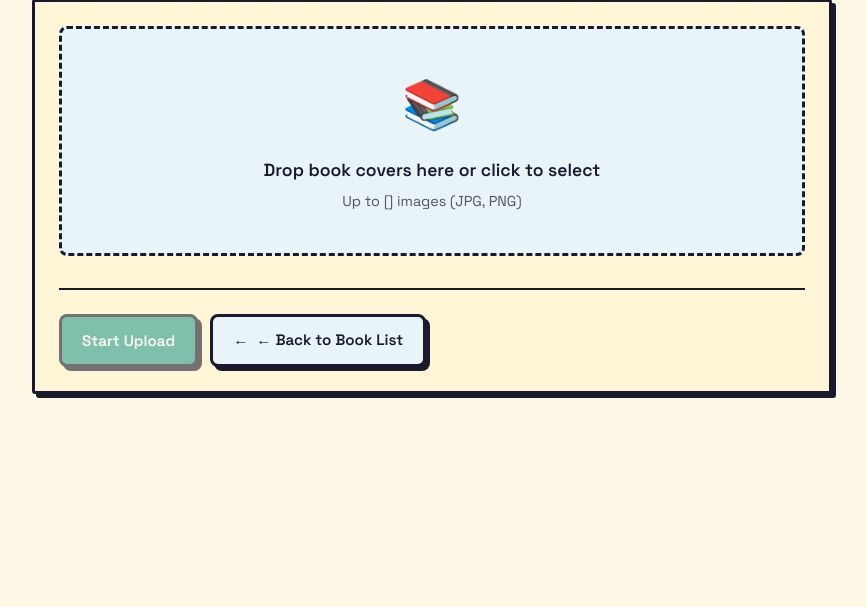
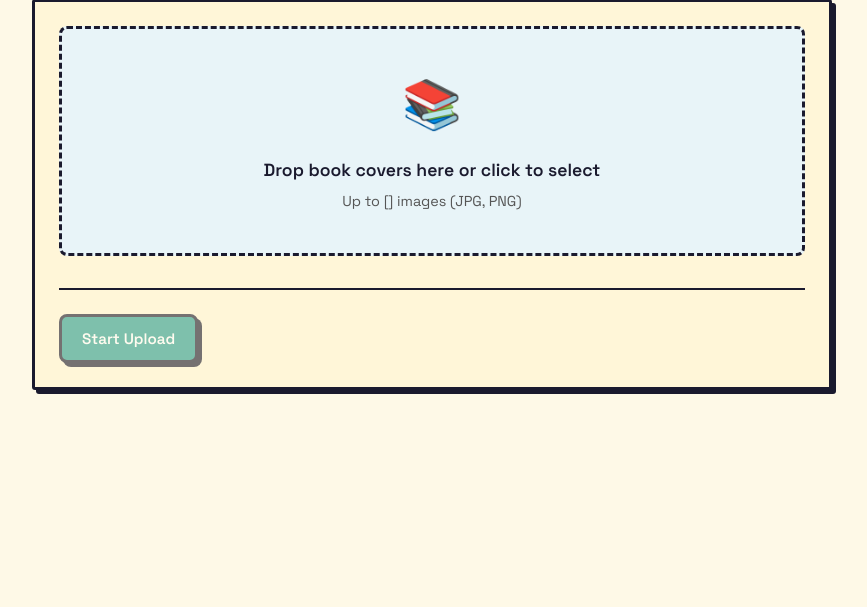
Before and after one commit to sirodoht/bookstore, a Django app: template books/templates/books/batch_upload.html in a window 1280 px wide. Shown: the part 191-798 px from the top of the page, without its empty margins (208-1075 px from the left). Run offline with Django 3.2, Linux system fonts and the light colour scheme; the template is opened without the code that fills it: most values are stand-ins (such as "Sample title", 1, 10 or a date in 2020).

Commit message:
style: remove arrow characters from back links

```diff
--- a/books/templates/books/batch_results.html
+++ b/books/templates/books/batch_results.html
@@ -92,7 +92,7 @@
             >Upload Another Batch</a
         >
         <a href="{% url 'books:book-list' %}" class="back-link"
-            >← Back to Book List</a
+            >Back to Book List</a
         >
     </div>
 </div>
--- a/books/templates/books/batch_upload.html
+++ b/books/templates/books/batch_upload.html
@@ -64,9 +64,6 @@
                 >
                     Start Upload
                 </button>
-                <a href="{% url 'books:book-list' %}" class="back-link"
-                    >← Back to Book List</a
-                >
             </div>
         </form>
     </div>
--- a/books/templates/books/book_form.html
+++ b/books/templates/books/book_form.html
@@ -176,7 +176,7 @@
                         Add Book
                     </button>
                     <a href="{% url 'books:book-list' %}" class="back-link"
-                        >← Back to Book List</a
+                        >Back to Book List</a
                     >
                 </div>
             </div>
```
